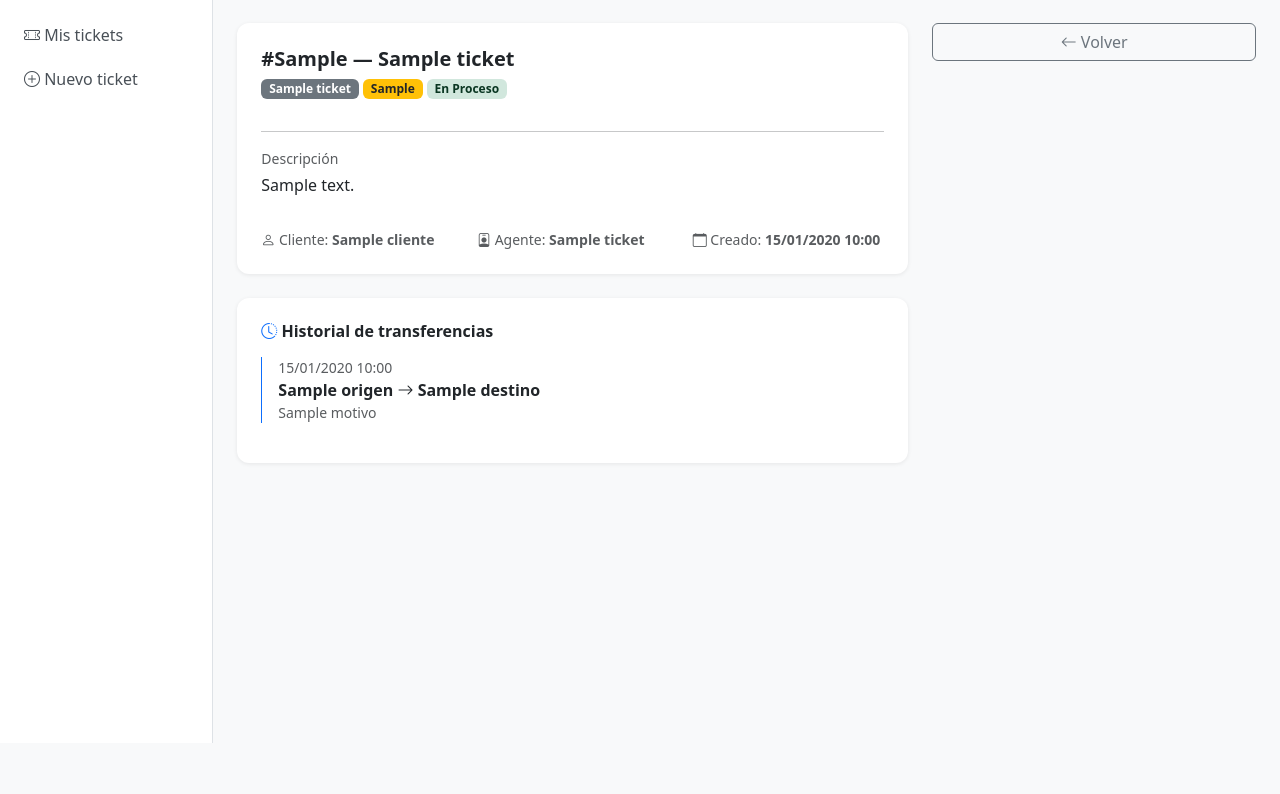
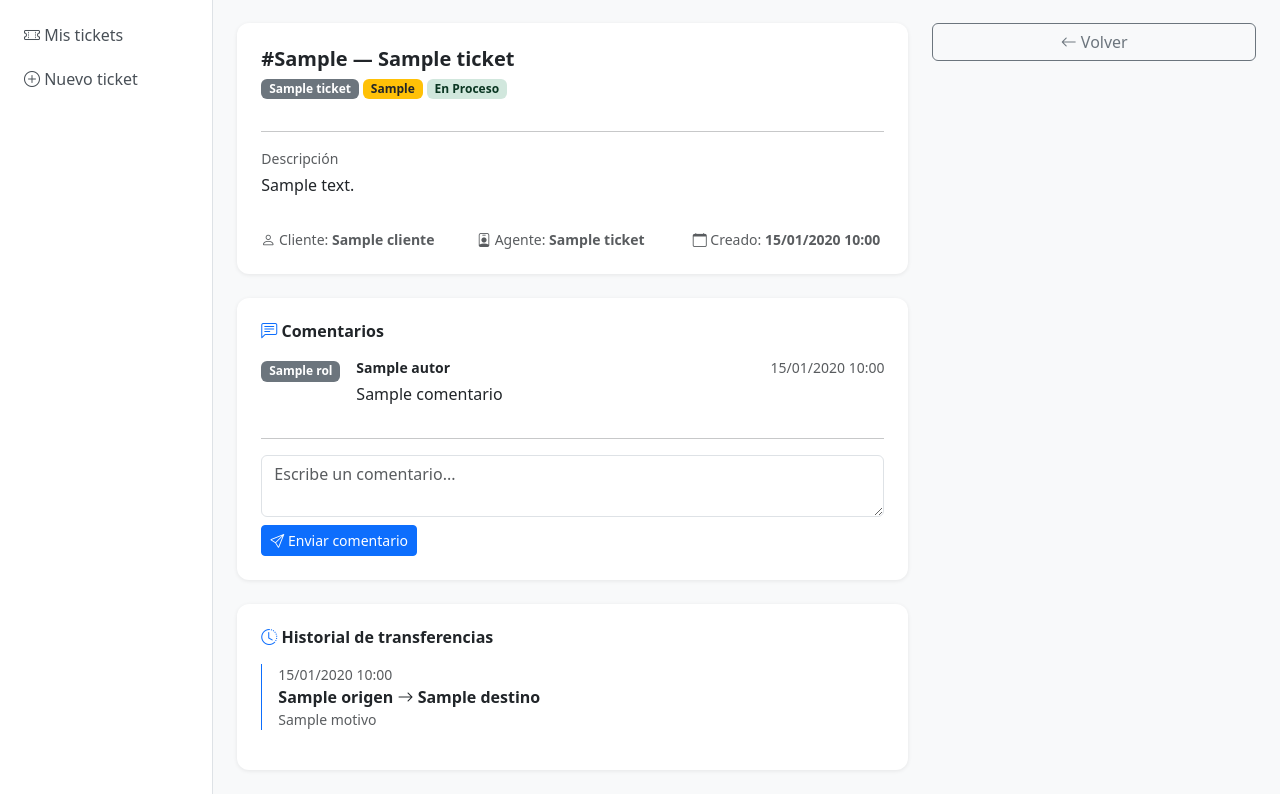
Before and after one commit to Andres22-ops/helpdesk-ti, a Flask app: template templates/tickets/detalle.html in a window 1280 px wide. Shown: the part 57-851 px from the top of the page. Before the commit the page ends 800 px from the top, so only its background shows below. Run offline with Flask 3, Linux system fonts and the light colour scheme; the template is opened without the code that fills it: most values are stand-ins (such as "Sample title", 1, 10 or a date in 2020).

Commit message:
feat: agregar comentarios en detalle del ticket

```diff
--- a/templates/tickets/detalle.html
+++ b/templates/tickets/detalle.html
@@ -2,6 +2,7 @@
 {% block content %}
 <div class="row">
     <div class="col-md-8">
+        <!-- Info del ticket -->
         <div class="card p-4 mb-4">
             <div class="d-flex justify-content-between align-items-start mb-3">
                 <div>
@@ -22,7 +23,8 @@
             <p>{{ ticket.descripcion }}</p>
             <div class="row mt-3 text-muted small">
                 <div class="col-md-4">
-                    <i class="bi bi-person"></i> Cliente: <strong>{{ ticket.cliente }}</strong>
+                    <i class="bi bi-person"></i> Cliente:
+                    <strong>{{ ticket.cliente }}</strong>
                 </div>
                 <div class="col-md-4">
                     <i class="bi bi-person-badge"></i> Agente:
@@ -35,13 +37,62 @@
             </div>
         </div>
 
-        <!-- Historial -->
+        <!-- Comentarios -->
+        <div class="card p-4 mb-4">
+            <h6 class="fw-bold mb-3">
+                <i class="bi bi-chat-left-text text-primary"></i> Comentarios
+            </h6>
+
+            {% if comentarios %}
+                {% for c in comentarios %}
+                <div class="d-flex mb-3">
+                    <div class="me-3">
+                        {% if c.rol == 'Agente' or c.rol == 'Admin' %}
+                            <span class="badge bg-primary">{{ c.rol }}</span>
+                        {% else %}
+                            <span class="badge bg-secondary">{{ c.rol }}</span>
+                        {% endif %}
+                    </div>
+                    <div class="flex-grow-1">
+                        <div class="d-flex justify-content-between">
+                            <strong class="small">{{ c.autor }}</strong>
+                            <span class="text-muted small">
+                                {{ c.fecha.strftime('%d/%m/%Y %H:%M') if c.fecha }}
+                            </span>
+                        </div>
+                        <p class="mb-0 mt-1">{{ c.comentario }}</p>
+                    </div>
+                </div>
+                {% if not loop.last %}<hr class="my-2">{% endif %}
+                {% endfor %}
+            {% else %}
+                <p class="text-muted small">Sin comentarios aún.</p>
+            {% endif %}
+
+            <!-- Formulario comentar -->
+            {% if ticket.nombre_estado not in ('Cerrado', 'Resuelto') %}
+            <hr>
+            <form method="POST" action="/tickets/{{ ticket.id_ticket }}/comentar">
+                <textarea name="comentario" class="form-control mb-2"
+                    rows="2" placeholder="Escribe un comentario..." required></textarea>
+                <button type="submit" class="btn btn-primary btn-sm">
+                    <i class="bi bi-send"></i> Enviar comentario
+                </button>
+            </form>
+            {% endif %}
+        </div>
+
+        <!-- Historial transferencias -->
         <div class="card p-4">
-            <h6 class="fw-bold mb-3"><i class="bi bi-clock-history text-primary"></i> Historial de transferencias</h6>
+            <h6 class="fw-bold mb-3">
+                <i class="bi bi-clock-history text-primary"></i> Historial de transferencias
+            </h6>
             {% if historial %}
                 {% for h in historial %}
                 <div class="border-start border-primary ps-3 mb-3">
-                    <p class="mb-0 small text-muted">{{ h.fecha_trans.strftime('%d/%m/%Y %H:%M') if h.fecha_trans }}</p>
+                    <p class="mb-0 small text-muted">
+                        {{ h.fecha_trans.strftime('%d/%m/%Y %H:%M') if h.fecha_trans }}
+                    </p>
                     <p class="mb-0">
                         <strong>{{ h.origen or 'Sistema' }}</strong>
                         <i class="bi bi-arrow-right"></i>
@@ -60,9 +111,10 @@
     <div class="col-md-4">
         {% if usuario.rol in ('Agente', 'Admin') %}
         <div class="card p-4 mb-3">
-            <h6 class="fw-bold mb-3"><i class="bi bi-gear text-primary"></i> Acciones</h6>
+            <h6 class="fw-bold mb-3">
+                <i class="bi bi-gear text-primary"></i> Acciones
+            </h6>
 
-            <!-- Cerrar ticket -->
             {% if ticket.nombre_estado not in ('Cerrado', 'Resuelto') %}
             <form method="POST" action="/agentes/cerrar/{{ ticket.id_ticket }}">
                 <button type="submit" class="btn btn-danger w-100 mb-2"
@@ -70,10 +122,6 @@
                     <i class="bi bi-x-circle"></i> Cerrar ticket
                 </button>
             </form>
-            {% endif %}
-
-            <!-- Transferir -->
-            {% if ticket.nombre_estado not in ('Cerrado', 'Resuelto') %}
             <hr>
             <p class="small fw-semibold mb-2">Transferir a otro agente</p>
             <form method="POST" action="/agentes/transferir/{{ ticket.id_ticket }}">
```
Also changed, not shown: tickets.py (+37 -8 lines).
